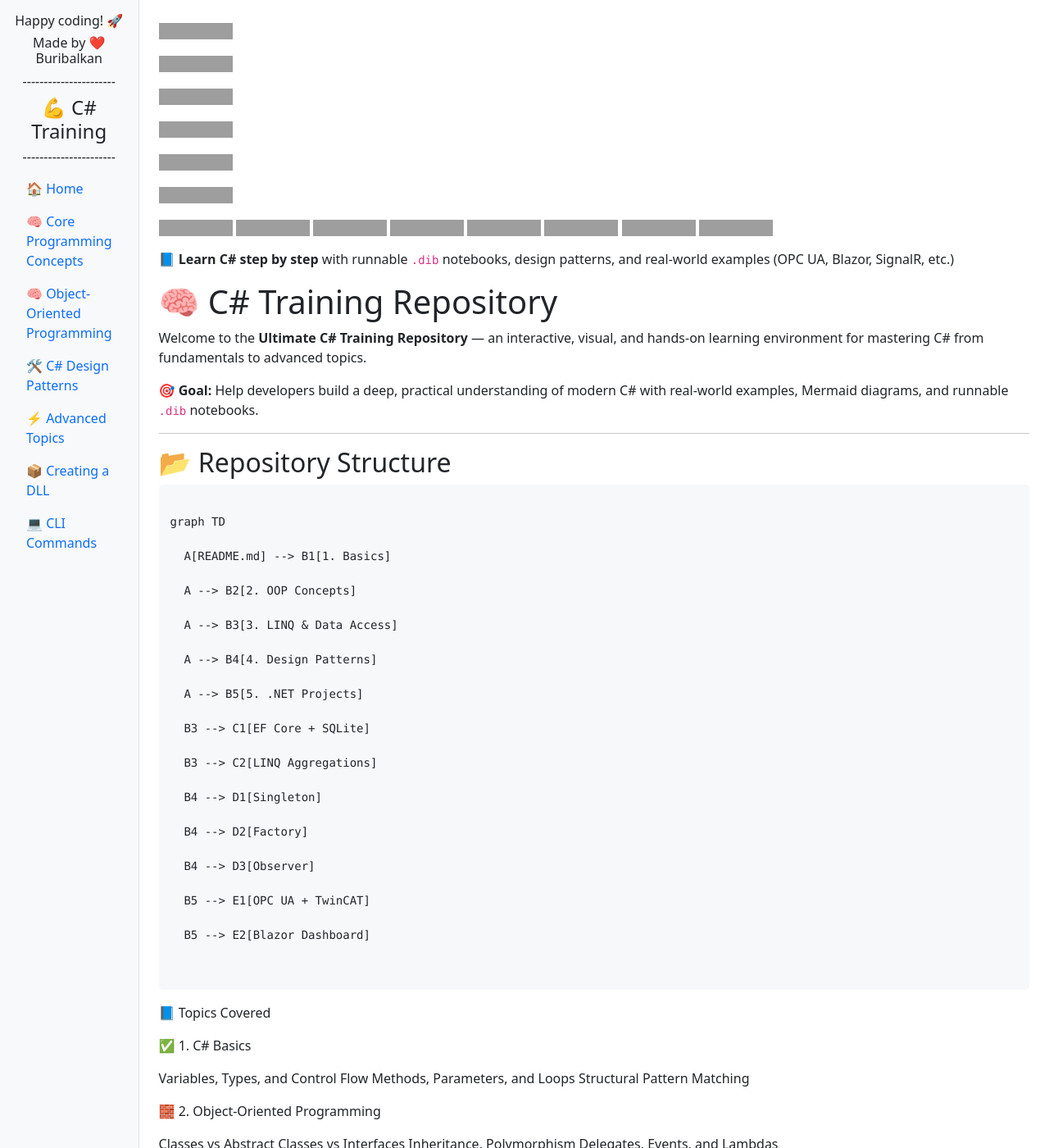
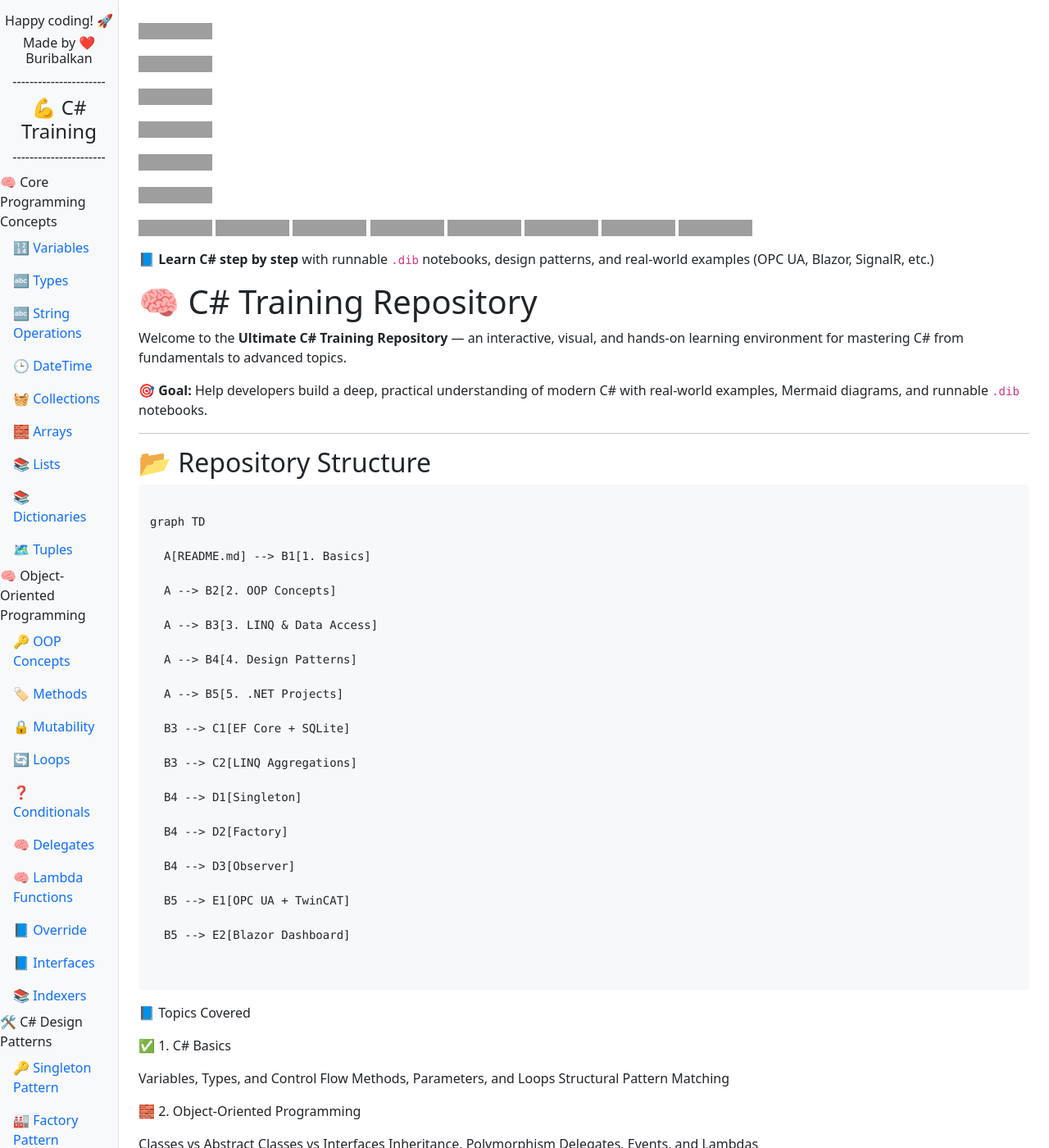
Before and after one commit to buribalkan/C-SHARP-Training, a Jekyll site: the page built from README.md, in a window 1280 px wide and 1400 px high, cut to the strip 0-1400 px from the top of the window. Shown: the whole strip at 82% size. Built offline with Jekyll 4.4.1, drawn with Linux system fonts in a browser that asks for light colours; nearby versions of some CDN libraries; our own code applies the rules of GitHub Pages for plain Markdown files; some of the changed text lies outside the part shown; grey boxes are pictures that could not be loaded.

Commit message:
Update sidebar.html

```diff
--- a/_includes/sidebar.html
+++ b/_includes/sidebar.html
@@ -1,20 +1,11 @@
-<div class="sidebar-sticky pt-3 px-3">
+<div class="sidebar-sticky pt-3">
   <h6 class="text-center">Happy coding! 🚀</h6>
   <h6 class="text-center">Made by ❤️ Buribalkan</h6>
   <h6 class="text-center">----------------------</h6>
   <h4 class="text-center">💪 C# Training</h4>
   <h6 class="text-center">----------------------</h6>
-
   <ul class="nav flex-column">
-    <li class="nav-item"><a class="nav-link" href="{{ site.baseurl }}/">🏠 Home</a></li>
-
-    <!-- Core Concepts -->
-    <li class="nav-item">
-      <a class="nav-link collapsed" data-bs-toggle="collapse" href="#coreConcepts" role="button" aria-expanded="false" aria-controls="coreConcepts">
-        🧠 Core Programming Concepts
-      </a>
-      <div class="collapse" id="coreConcepts">
-        <ul class="nav flex-column ms-3">
+    🧠 Core Programming Concepts
           <li class="nav-item"><a class="nav-link" href="{{ site.baseurl }}/Variables">🔢 Variables</a></li>
           <li class="nav-item"><a class="nav-link" href="{{ site.baseurl }}/Types">🔤 Types</a></li>
           <li class="nav-item"><a class="nav-link" href="{{ site.baseurl }}/Strings">🔤 String Operations</a></li>
@@ -24,17 +15,7 @@
           <li class="nav-item"><a class="nav-link" href="{{ site.baseurl }}/Lists">📚 Lists</a></li>
           <li class="nav-item"><a class="nav-link" href="{{ site.baseurl }}/Dictionaries">📚 Dictionaries</a></li>
           <li class="nav-item"><a class="nav-link" href="{{ site.baseurl }}/Tuples">🗺️ Tuples</a></li>
-        </ul>
-      </div>
-    </li>
-
-    <!-- OOP -->
-    <li class="nav-item">
-      <a class="nav-link collapsed" data-bs-toggle="collapse" href="#OOP" role="button" aria-expanded="false" aria-controls="OOP">
-        🧠 Object-Oriented Programming
-      </a>
-      <div class="collapse" id="OOP">
-        <ul class="nav flex-column ms-3">
+    🧠 Object-Oriented Programming
           <li class="nav-item"><a class="nav-link" href="{{ site.baseurl }}/Object-Oriented-Programming">🔑 OOP Concepts</a></li>
           <li class="nav-item"><a class="nav-link" href="{{ site.baseurl }}/Methods">🏷️ Methods</a></li>
           <li class="nav-item"><a class="nav-link" href="{{ site.baseurl }}/Mutability">🔒 Mutability</a></li>
@@ -45,59 +26,25 @@
           <li class="nav-item"><a class="nav-link" href="{{ site.baseurl }}/Override">📘 Override</a></li>
           <li class="nav-item"><a class="nav-link" href="{{ site.baseurl }}/Interfaces">📘 Interfaces</a></li>
           <li class="nav-item"><a class="nav-link" href="{{ site.baseurl }}/Indexers">📚 Indexers</a></li>
-        </ul>
-      </div>
-    </li>
-
-    <!-- Design Patterns -->
-    <li class="nav-item">
-      <a class="nav-link collapsed" data-bs-toggle="collapse" href="#designPatterns" role="button" aria-expanded="false" aria-controls="designPatterns">
-        🛠️ C# Design Patterns
-      </a>
-      <div class="collapse" id="designPatterns">
-        <ul class="nav flex-column ms-3">
-          <li class="nav-item"><a class="nav-link" href="{{ site.baseurl }}/Singleton-Pattern">🔑 Singleton</a></li>
-          <li class="nav-item"><a class="nav-link" href="{{ site.baseurl }}/Factory-Pattern">🏭 Factory</a></li>
-          <li class="nav-item"><a class="nav-link" href="{{ site.baseurl }}/Observer-Pattern">👀 Observer</a></li>
-          <li class="nav-item"><a class="nav-link" href="{{ site.baseurl }}/Decorator-Pattern">🎨 Decorator</a></li>
-          <li class="nav-item"><a class="nav-link" href="{{ site.baseurl }}/Strategy-Pattern">🧠 Strategy</a></li>
-        </ul>
-      </div>
-    </li>
-
-    <!-- Advanced -->
-    <li class="nav-item">
-      <a class="nav-link collapsed" data-bs-toggle="collapse" href="#advancedTopics" role="button" aria-expanded="false" aria-controls="advancedTopics">
-        ⚡ Advanced Topics
-      </a>
-      <div class="collapse" id="advancedTopics">
-        <ul class="nav flex-column ms-3">
+    🛠️ C# Design Patterns
+          <li class="nav-item"><a class="nav-link" href="{{ site.baseurl }}/Singleton-Pattern">🔑 Singleton Pattern</a></li>
+          <li class="nav-item"><a class="nav-link" href="{{ site.baseurl }}/Factory-Pattern">🏭 Factory Pattern</a></li>
+          <li class="nav-item"><a class="nav-link" href="{{ site.baseurl }}/Observer-Pattern">👀 Observer Pattern</a></li>
+          <li class="nav-item"><a class="nav-link" href="{{ site.baseurl }}/Decorator-Pattern">🎨 Decorator Pattern</a></li>
+          <li class="nav-item"><a class="nav-link" href="{{ site.baseurl }}/Strategy-Pattern">🧠 Strategy Pattern</a></li>
+    ⚡ Advanced Topics
           <li class="nav-item"><a class="nav-link" href="{{ site.baseurl }}/LINQ">🔍 LINQ</a></li>
-          <li class="nav-item"><a class="nav-link" href="{{ site.baseurl }}/Lazy-Eager-Explicit-Loading">🔄 Lazy/Eager</a></li>
+          <li class="nav-item"><a class="nav-link" href="{{ site.baseurl }}/Lazy-Eager-Explicit-Loading">🔄 Lazy Eager Explicit Loading</a></li>
           <li class="nav-item"><a class="nav-link" href="{{ site.baseurl }}/Error-Handling">🛠 Error Handling</a></li>
           <li class="nav-item"><a class="nav-link" href="{{ site.baseurl }}/Generics">🧠 Generics</a></li>
-          <li class="nav-item"><a class="nav-link" href="{{ site.baseurl }}/Async-Await">🌐 Async/Await</a></li>
-          <li class="nav-item"><a class="nav-link" href="{{ site.baseurl }}/Dependency-Injection">🔧 DI</a></li>
+          <li class="nav-item"><a class="nav-link" href="{{ site.baseurl }}/Async-Await">🌐 Async & Await</a></li>
+          <li class="nav-item"><a class="nav-link" href="{{ site.baseurl }}/Dependency-Injection">🔧 Dependency Injection</a></li>
           <li class="nav-item"><a class="nav-link" href="{{ site.baseurl }}/Multithreading">⚙️ Multithreading</a></li>
-        </ul>
-      </div>
-    </li>
-
-    <!-- Misc -->
-    <li class="nav-item"><a class="nav-link" href="{{ site.baseurl }}/Creating-a-DLL">📦 Creating a DLL</a></li>
-
-    <!-- CLI -->
-    <li class="nav-item">
-      <a class="nav-link collapsed" data-bs-toggle="collapse" href="#cliCommands" role="button" aria-expanded="false" aria-controls="cliCommands">
-        💻 CLI Commands
-      </a>
-      <div class="collapse" id="cliCommands">
-        <ul class="nav flex-column ms-3">
+    💻 CLI Commands
           <li class="nav-item"><a class="nav-link" href="{{ site.baseurl }}/CLI-Commands">dotnet CLI</a></li>
           <li class="nav-item"><a class="nav-link" href="{{ site.baseurl }}/CLI-Commands-dotnet-ef">dotnet ef CLI</a></li>
           <li class="nav-item"><a class="nav-link" href="{{ site.baseurl }}/CLI-Commands-ASP-NET-Core">ASP.NET Core CLI</a></li>
-        </ul>
-      </div>
-    </li>
+    🧩 Miscellaneous
+          <li class="nav-item"><a class="nav-link" href="{{ site.baseurl }}/Creating-a-DLL">📦 Creating a DLL</a></li>
   </ul>
 </div>
```
